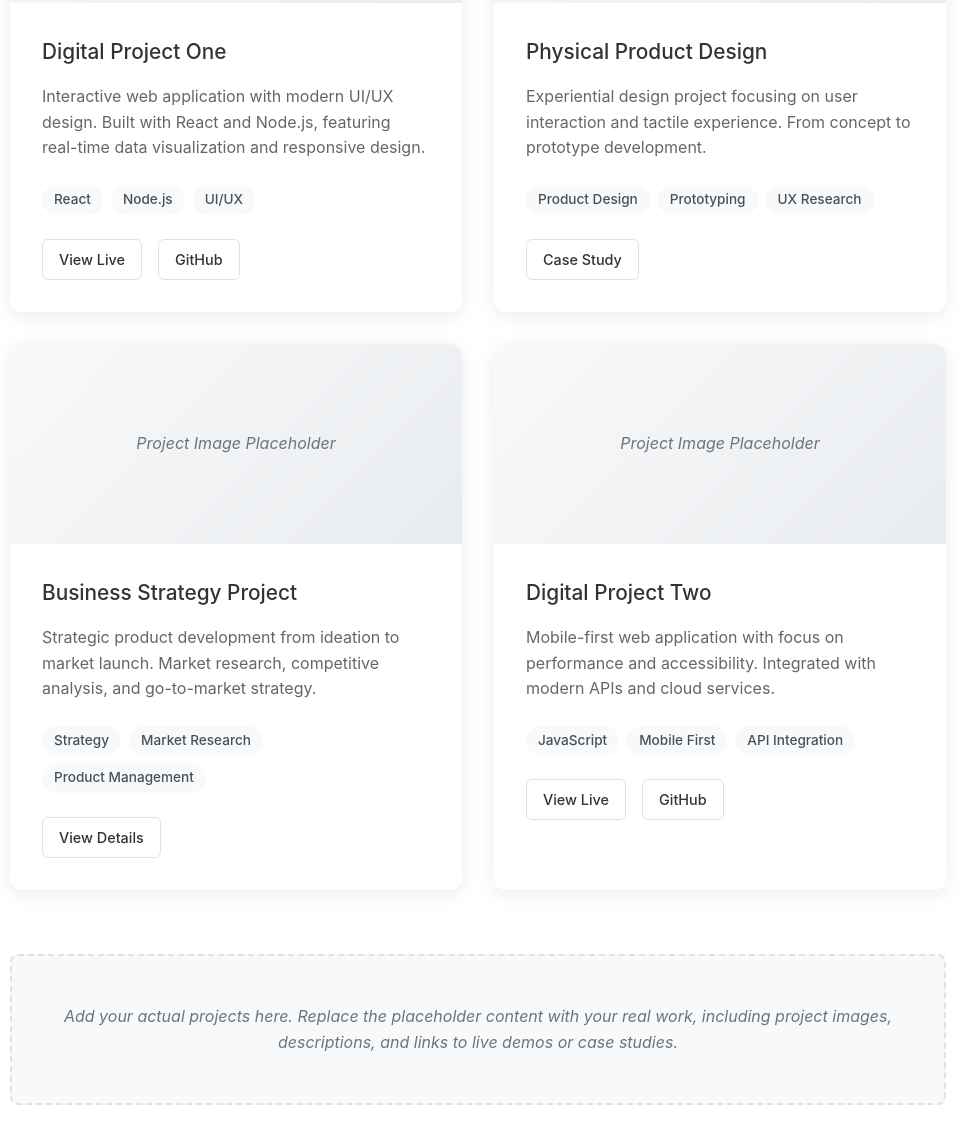
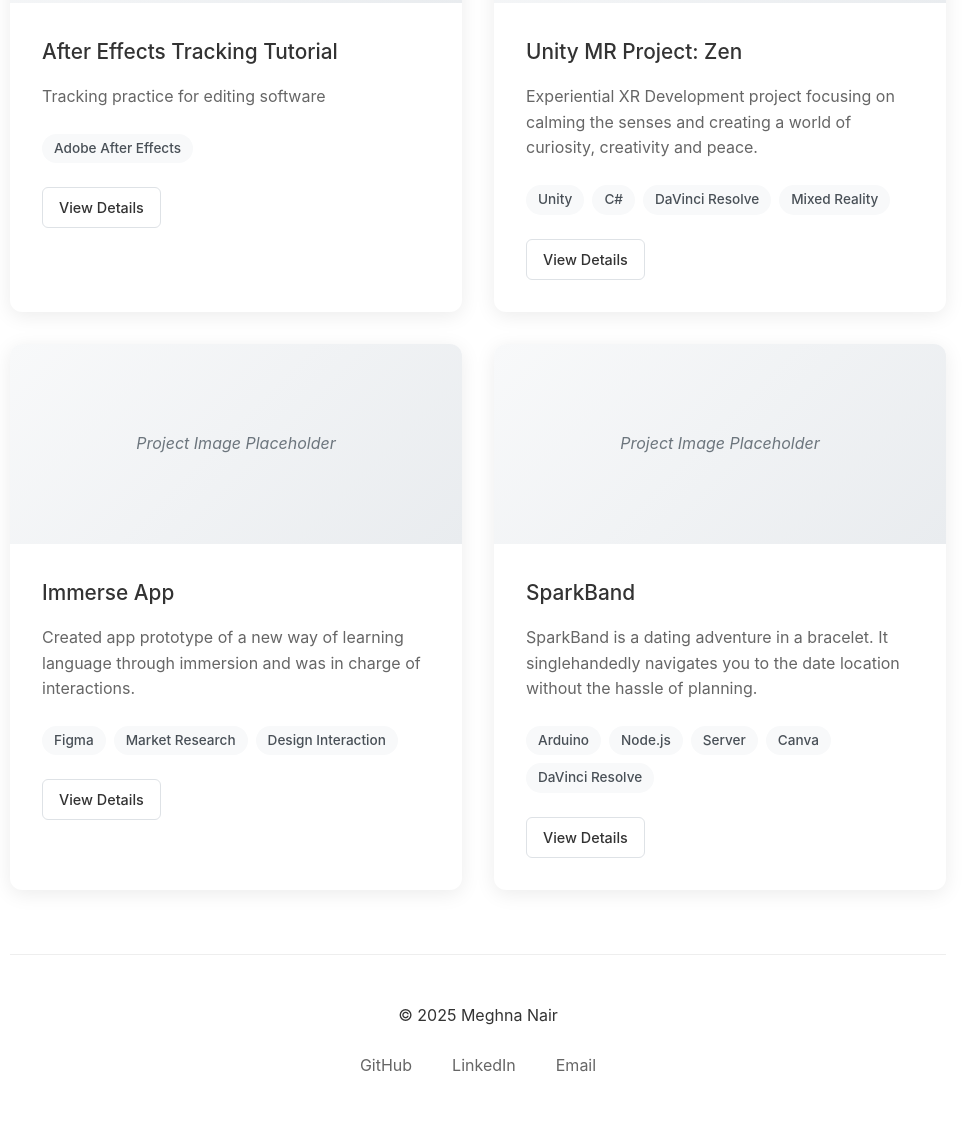
Before and after one commit to megunair/portfolio, a plain HTML site: page work.html in a window 1280 px wide. Shown: the part 760-1897 px from the top of the page, without its empty margins (162-1139 px from the left). Drawn offline with Linux system fonts and the light colour scheme.

Commit message:
Update work.html

```diff
--- a/work.html
+++ b/work.html
@@ -310,16 +310,50 @@
                             Project Image Placeholder
                         </div>
                         <div class="project-content">
-                            <h3 class="project-title">Digital Project One</h3>
-                            <p class="project-description">Interactive web application with modern UI/UX design. Built with React and Node.js, featuring real-time data visualization and responsive design.</p>
+                            <h3 class="project-title">After Effects Tracking Tutorial</h3>
+                            <p class="project-description">Tracking practice for editing software</p>
                             <div class="project-tags">
-                                <span class="tag">React</span>
-                                <span class="tag">Node.js</span>
-                                <span class="tag">UI/UX</span>
+                                <span class="tag">Adobe After Effects</span>
                             </div>
                             <div class="project-links">
-                                <a href="#" class="project-link">View Live</a>
-                                <a href="#" class="project-link">GitHub</a>
+                                <a href="afterEffectsTrackingTutorial.html" class="project-link">View Details</a>
+                            </div>
+                        </div>
+                    </div>
+
+                    <div class="project-card" data-category="digital">
+                        <div class="project-image">
+                            Project Image Placeholder
+                        </div>
+                        <div class="project-content">
+                            <h3 class="project-title">Unity MR Project: Zen</h3>
+                            <p class="project-description">Experiential XR Development project focusing on calming the senses and creating a world of curiosity, creativity and peace.</p>
+                            <div class="project-tags">
+                                <span class="tag">Unity</span>
+                                <span class="tag">C#</span>
+                                <span class="tag">DaVinci Resolve</span>
+                                <span class="tag">Mixed Reality</span>
+                            </div>
+                            <div class="project-links">
+                                <a href="https://haisonx.itch.io/zen" class="project-link">View Details</a>
+                            </div>
+                        </div>
+                    </div>
+
+                    <div class="project-card" data-category="digital">
+                        <div class="project-image">
+                            Project Image Placeholder
+                        </div>
+                        <div class="project-content">
+                            <h3 class="project-title">Immerse App</h3>
+                            <p class="project-description">Created app prototype of a new way of learning language through immersion and was in charge of interactions.</p>
+                            <div class="project-tags">
+                                <span class="tag">Figma</span>
+                                <span class="tag">Market Research</span>
+                                <span class="tag">Design Interaction</span>
+                            </div>
+                            <div class="project-links">
+                                <a href="immerseApp.html" class="project-link">View Details</a>
                             </div>
                         </div>
                     </div>
@@ -329,68 +363,33 @@
                             Project Image Placeholder
                         </div>
                         <div class="project-content">
-                            <h3 class="project-title">Physical Product Design</h3>
-                            <p class="project-description">Experiential design project focusing on user interaction and tactile experience. From concept to prototype development.</p>
+                            <h3 class="project-title">SparkBand</h3>
+                            <p class="project-description">SparkBand is a dating adventure in a bracelet. It singlehandedly navigates you to the date location without the hassle of planning.</p>
                             <div class="project-tags">
-                                <span class="tag">Product Design</span>
-                                <span class="tag">Prototyping</span>
-                                <span class="tag">UX Research</span>
+                                <span class="tag">Arduino</span>
+                                <span class="tag">Node.js</span>
+                                <span class="tag">Server</span>
+                                <span class="tag">Canva</span>
+                                <span class="tag">DaVinci Resolve</span>
                             </div>
                             <div class="project-links">
-                                <a href="#" class="project-link">Case Study</a>
-                            </div>
-                        </div>
-                    </div>
-
-                    <div class="project-card" data-category="business">
-                        <div class="project-image">
-                            Project Image Placeholder
-                        </div>
-                        <div class="project-content">
-                            <h3 class="project-title">Business Strategy Project</h3>
-                            <p class="project-description">Strategic product development from ideation to market launch. Market research, competitive analysis, and go-to-market strategy.</p>
-                            <div class="project-tags">
-                                <span class="tag">Strategy</span>
-                                <span class="tag">Market Research</span>
-                                <span class="tag">Product Management</span>
-                            </div>
-                            <div class="project-links">
-                                <a href="#" class="project-link">View Details</a>
-                            </div>
-                        </div>
-                    </div>
-
-                    <div class="project-card" data-category="digital">
-                        <div class="project-image">
-                            Project Image Placeholder
-                        </div>
-                        <div class="project-content">
-                            <h3 class="project-title">Digital Project Two</h3>
-                            <p class="project-description">Mobile-first web application with focus on performance and accessibility. Integrated with modern APIs and cloud services.</p>
-                            <div class="project-tags">
-                                <span class="tag">JavaScript</span>
-                                <span class="tag">Mobile First</span>
-                                <span class="tag">API Integration</span>
-                            </div>
-                            <div class="project-links">
-                                <a href="#" class="project-link">View Live</a>
-                                <a href="#" class="project-link">GitHub</a>
+                                <a href="sparkBand.html" class="project-link">View Details</a>
                             </div>
                         </div>
                     </div>
                 </div>
 
-                <div class="placeholder">
+                <!--<div class="placeholder">
                     <p>Add your actual projects here. Replace the placeholder content with your real work, including project images, descriptions, and links to live demos or case studies.</p>
-                </div>
+                </div>-->
             </section>
         </main>
 
         <footer>
-            <p>&copy; 2025 Meghna Nair. Simple, clean, adaptable.</p>
+            <p>&copy; 2025 Meghna Nair</p>
             <div class="social-links">
                 <a href="https://github.com/megunair">GitHub</a>
-                <a href="#">LinkedIn</a>
+                <a href="www.linkedin.com/in/meghna-nair-91891014b">LinkedIn</a>
                 <a href="#">Email</a>
             </div>
         </footer>
```
